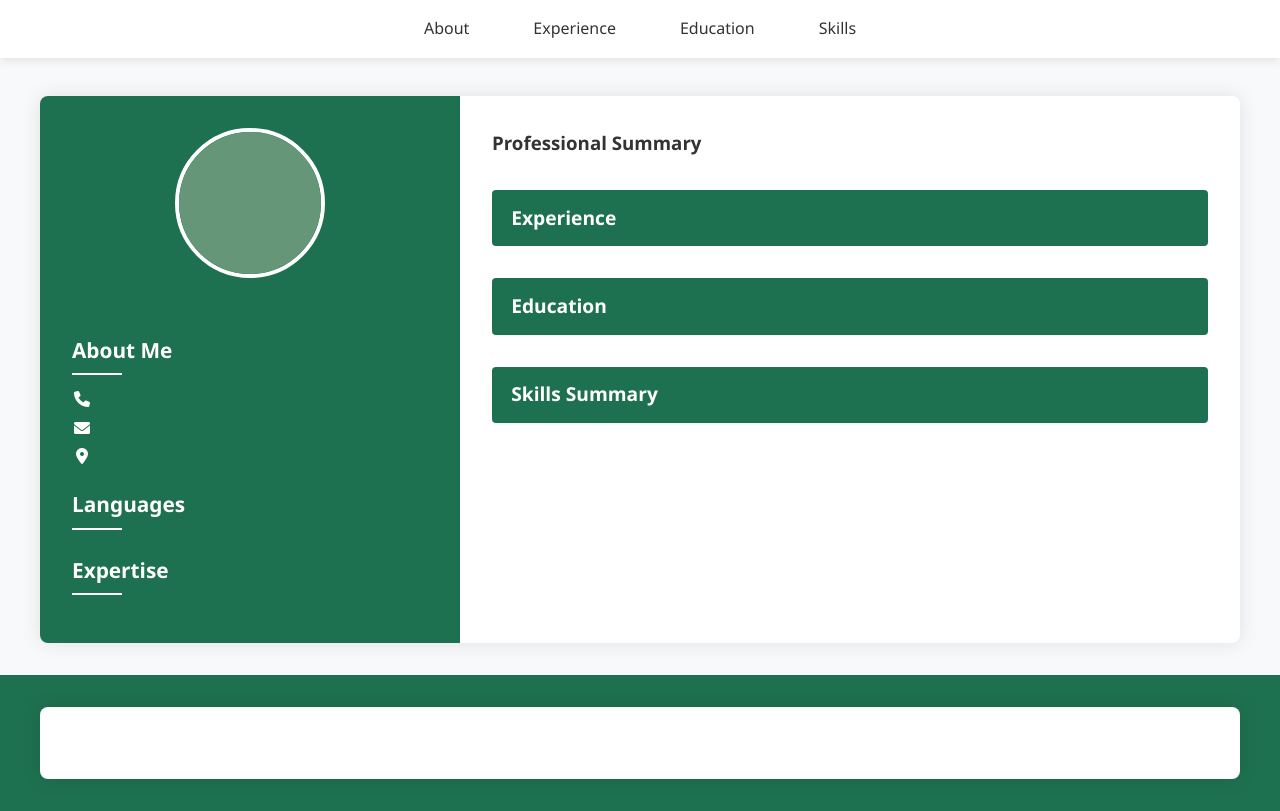
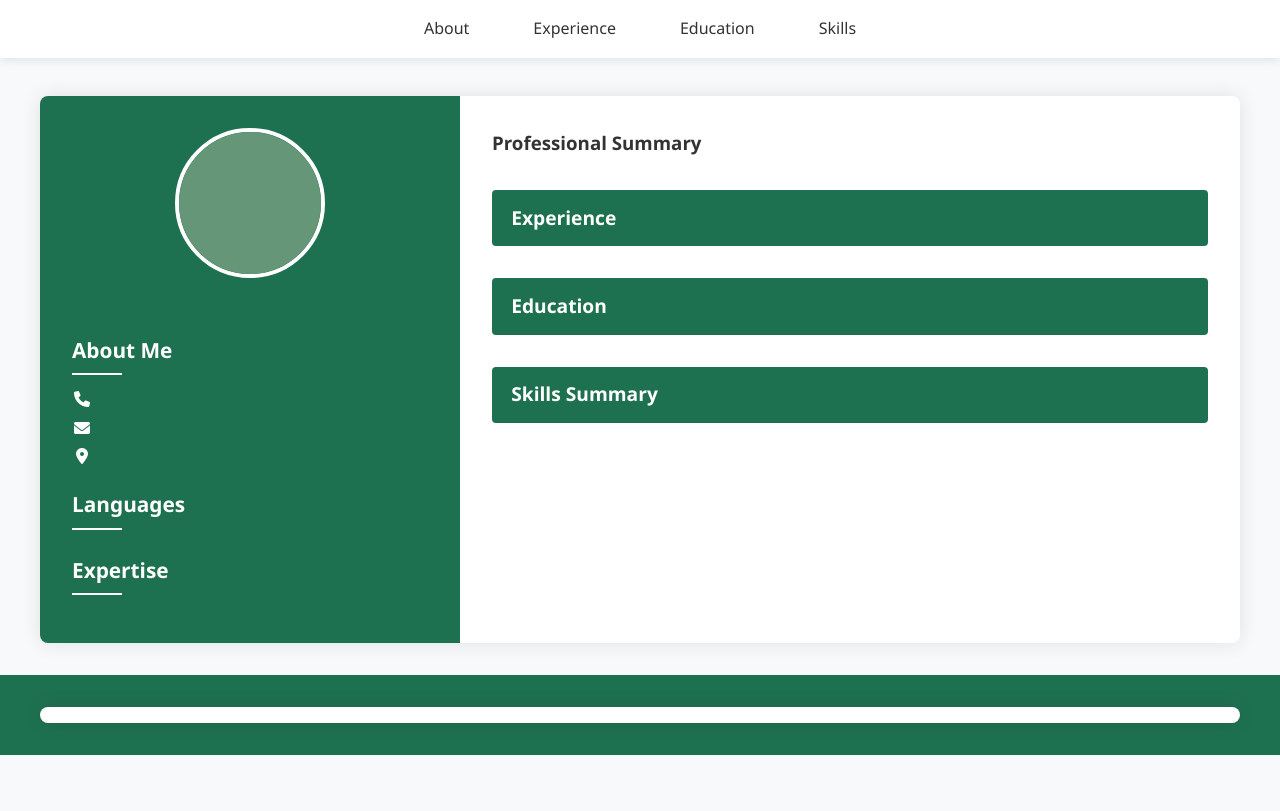
Before and after one commit to apdg21/editableresume, a plain HTML site: page style7/index.html in a window 1280 px wide. Drawn offline with Linux system fonts and the light colour scheme.

Commit message:
Update index.html

```diff
--- a/style7/index.html
+++ b/style7/index.html
@@ -78,14 +78,10 @@
     </main>
   </div>
 
-  <footer>
+ <footer>
   <div class="container">
-    <p>&copy; <span id="year"></span> <span id="footer-name"></span>. All rights reserved.</p>
-    <div class="social-links">
-      <a href="#" aria-label="LinkedIn"><i class="fab fa-linkedin"></i></a>
-      <a href="#" aria-label="GitHub"><i class="fab fa-github"></i></a>
-      <a href="#" aria-label="Twitter"><i class="fab fa-twitter"></i></a>
-    </div>
+    <p id="copyright-text"></p>
+    <div class="social-links" id="social-links"></div>
   </div>
 </footer>
   <script src="main.js"></script>
```
